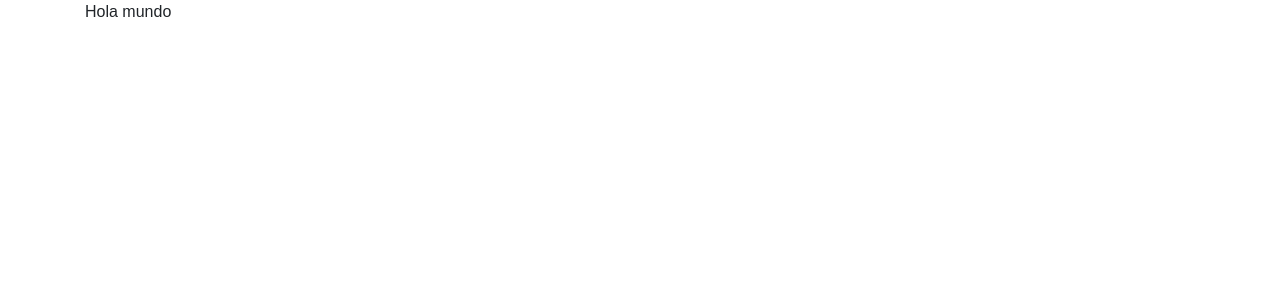
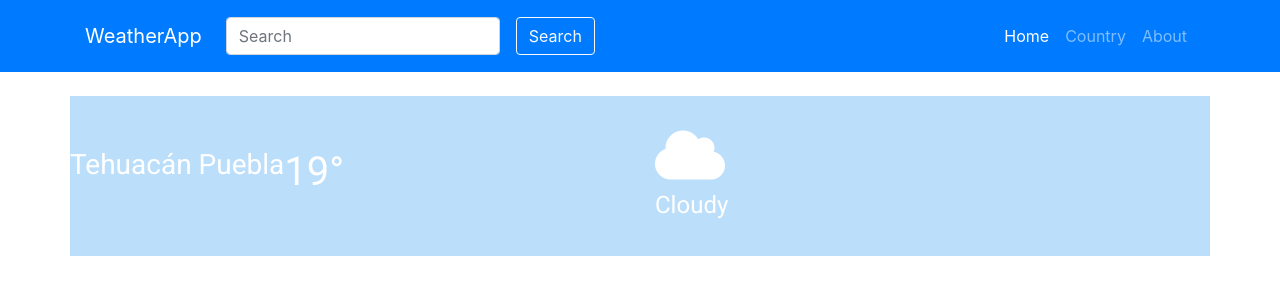
Before and after one commit to JuanMOsorio/react-weather-app-api, a React (Create React App) app: page / in a window 1280 px wide. Shown: the top 300 px of the page. Built offline with nearby package versions, Linux system fonts and the light colour scheme.

Commit message:
se agrego navbar y forecast

```diff
--- a/public/index.html
+++ b/public/index.html
@@ -8,6 +8,10 @@
       manifest.json provides metadata used when your web app is added to the
       homescreen on Android. See https://developers.google.com/web/fundamentals/engage-and-retain/web-app-manifest/
     -->
+    <link
+      href="https://fonts.googleapis.com/css?family=Roboto:300,400,700,900"
+      rel="stylesheet"
+    >
     <link rel="manifest" href="%PUBLIC_URL%/manifest.json">
     <link rel="shortcut icon" href="%PUBLIC_URL%/favicon.ico">
     <!--
@@ -19,7 +23,15 @@
       work correctly both with client-side routing and a non-root public URL.
       Learn how to configure a non-root public URL by running `npm run build`.
     -->
-    <title>React App</title>
+    <title>Wheather App</title>
+
+    <!-- cambiar a dependencia -->
+    <link
+      rel="stylesheet"
+      href="https://use.fontawesome.com/releases/v5.2.0/css/all.css"
+      integrity="sha384-hWVjflwFxL6sNzntih27bfxkr27PmbbK/iSvJ+a4+0owXq79v+lsFkW54bOGbiDQ"
+      crossorigin="anonymous"
+    >
   </head>
   <body>
     <noscript>
--- a/src/App.js
+++ b/src/App.js
@@ -1,13 +1,7 @@
-import React, { Component } from 'react';
+import React from 'react';
 
-class App extends Component {
-  render() {
-    return (
-      <div className="container">
-        <p>Hola mundo</p>
-      </div>
-    );
-  }
+import Home from './containers/Home';
+
+export default class App extends React.Component {
+  render = () => <Home />;
 }
-
-export default App;
--- /dev/null
+++ b/src/components/ForecastLocation.js
@@ -0,0 +1,22 @@
+import React from 'react';
+import '../css/Forecast.css'
+
+const ForecastLocation = () =>
+  <div className="container py-4">
+    <div className="forecats-container row text-white align-items-center">
+      <div className="col">
+        <div className="row">
+          <h3>Tehuacán Puebla </h3>
+          <div className="h1">19°</div>
+        </div>
+      </div>
+      <div className="col">
+        <div className="display-4">
+          <i class="fas fa-cloud" />
+        </div>
+        <h4>Cloudy</h4>
+      </div>
+    </div>
+  </div>;
+
+export default ForecastLocation;
--- /dev/null
+++ b/src/components/Navbar.js
@@ -0,0 +1,30 @@
+import React from 'react';
+
+const Navbar = () =>
+  <nav className="navbar navbar-expand-lg navbar-dark bg-primary py-3">
+    <div className="container">
+      <a className="navbar-brand" href="#">WeatherApp</a>
+      <button className="navbar-toggler" type="button" data-toggle="collapse" data-target="#navbarSupportedContent" aria-controls="navbarSupportedContent" aria-expanded="false" aria-label="Toggle navigation">
+        <span className="navbar-toggler-icon"></span>
+      </button>
+      <div className="collapse navbar-collapse" id="navbarSupportedContent">
+        <form className="form-inline my-2 my-lg-0">
+          <input className="form-control mx-sm-2" type="search" placeholder="Search" aria-label="Search" />
+          <button className="btn btn-outline-light my-2 my-sm-0 ml-sm-2" type="submit">Search</button>
+        </form>
+        <ul className="navbar-nav ml-auto">
+          <li className="nav-item active">
+            <a className="nav-link" href="#">Home <span className="sr-only">(current)</span></a>
+          </li>
+          <li className="nav-item">
+            <a className="nav-link" href="#">Country</a>
+          </li>
+          <li className="nav-item">
+            <a className="nav-link" href="#">About</a>
+          </li>
+        </ul>
+      </div>
+    </div>
+  </nav>
+
+export default Navbar;
--- /dev/null
+++ b/src/containers/Home.js
@@ -0,0 +1,12 @@
+import React from 'react';
+
+import Navbar from '../components/Navbar';
+import ForecastLocation from '../components/ForecastLocation';
+
+const Home = () =>
+  <div>
+    <Navbar />
+    <ForecastLocation />
+  </div>;
+
+export default Home;
--- /dev/null
+++ b/src/css/Forecast.css
@@ -0,0 +1,5 @@
+.forecats-container{
+    font-family: 'Roboto', sans-serif;
+    background-color: #BBDEFB;
+    height: 10rem;
+}
--- a/src/index.css
+++ /dev/null
@@ -1,5 +0,0 @@
-body {
-  margin: 0;
-  padding: 0;
-  font-family: sans-serif;
-}
--- a/src/index.js
+++ b/src/index.js
@@ -2,7 +2,6 @@ import React from 'react';
 import ReactDOM from 'react-dom';
 
 import 'bootstrap/dist/css/bootstrap.min.css'
-import './index.css';
 
 import $ from 'jquery';
 import Popper from 'popper.js';
```
Also changed, not shown: src/App.css (deleted, +0 -28 lines), src/logo.svg (deleted).
